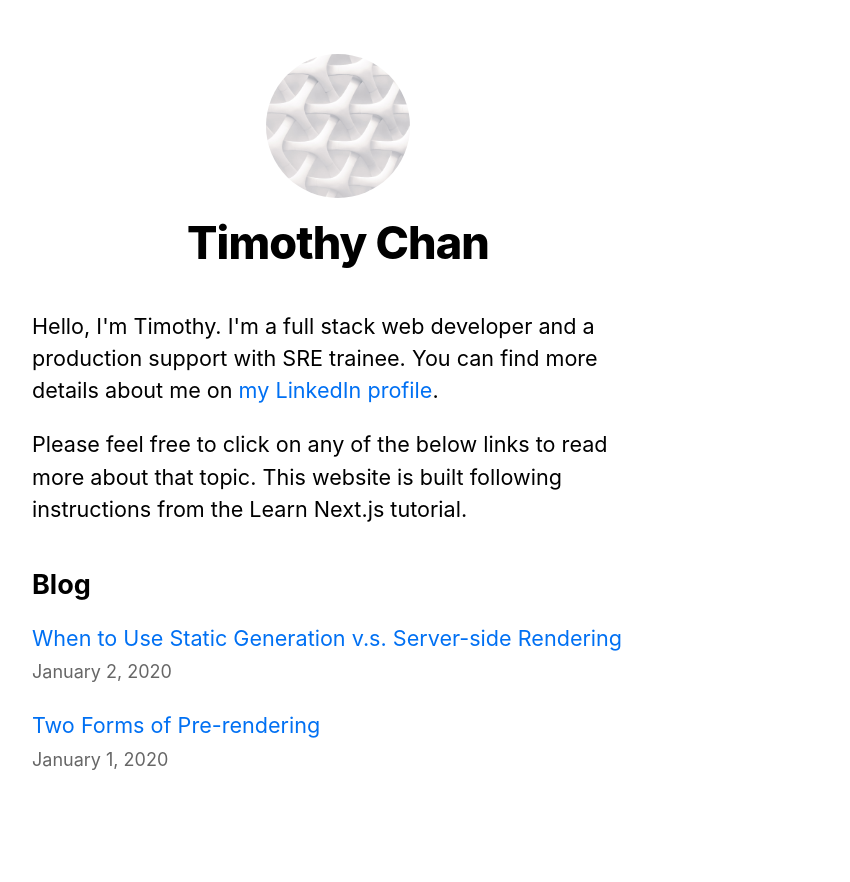
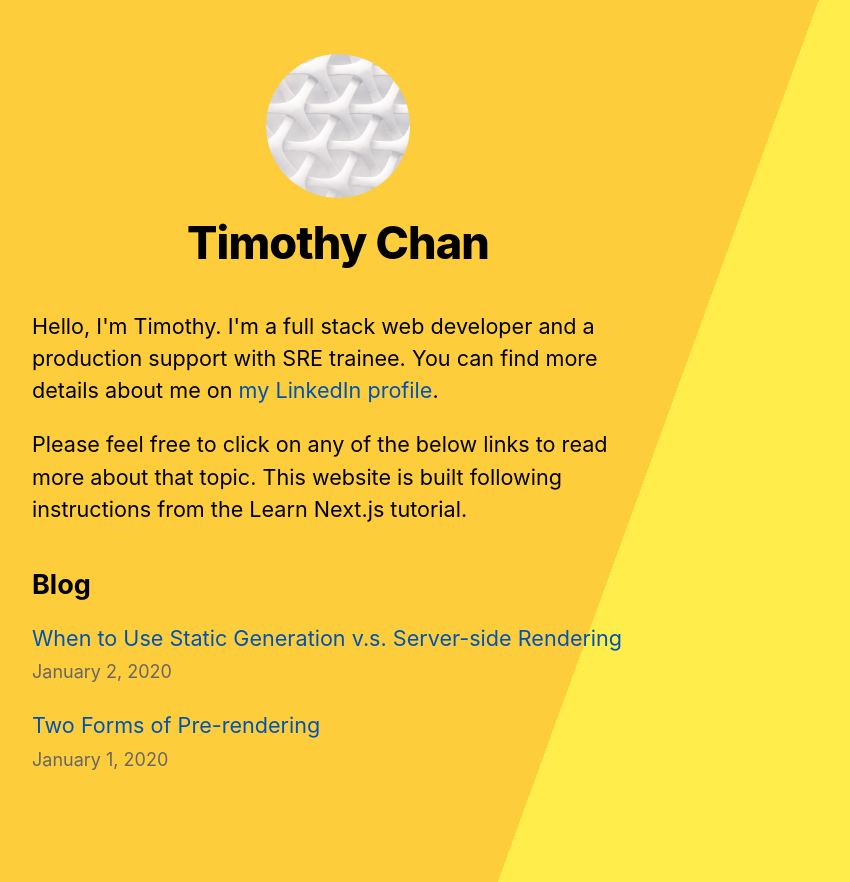
Before and after one commit to timothy-chan2/nextjs-blog, a Next.js app: page / in a window 1280 px wide. Shown: the whole page, without its empty margins (302-1152 px from the left). Built offline with nearby package versions, Linux system fonts and the light colour scheme.

Commit message:
Add background colors and adjust font colors with acceptable contrast ratio for accessibility

```diff
--- a/styles/global.css
+++ b/styles/global.css
@@ -8,12 +8,16 @@ body {
   font-size: 18px;
 }
 
+body {
+  background: linear-gradient(110deg,#fdcd3b 70%, #ffed4b 70%);
+}
+
 * {
   box-sizing: border-box;
 }
 
 a {
-  color: #0070f3;
+  color: #0053B3;
   text-decoration: none;
 }
 
```
